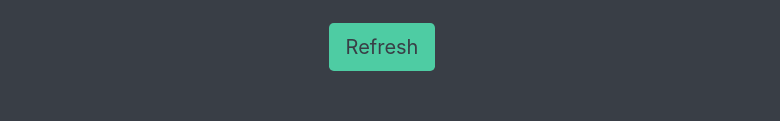
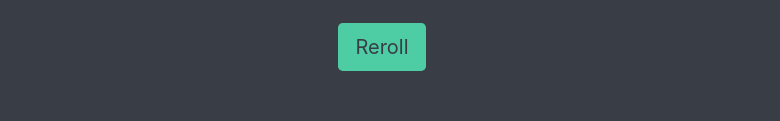
Before and after one commit to dgreenberg90/diceroll, a plain HTML site: page index.html in a window 1280 px wide. Shown: the part 434-555 px from the top of the page, without its empty margins (258-1038 px from the left). Drawn offline with nearby package versions, Linux system fonts and the light colour scheme.

Commit message:
Update index.html

```diff
--- a/index.html
+++ b/index.html
@@ -30,7 +30,7 @@
 
     </div>
         <div class="container">
-      <button class="btn btn-lg" onclick="diceRoll1();" >Refresh
+      <button class="btn btn-lg" onclick="diceRoll1();" >Reroll
 
       </button>
     </div>
```
